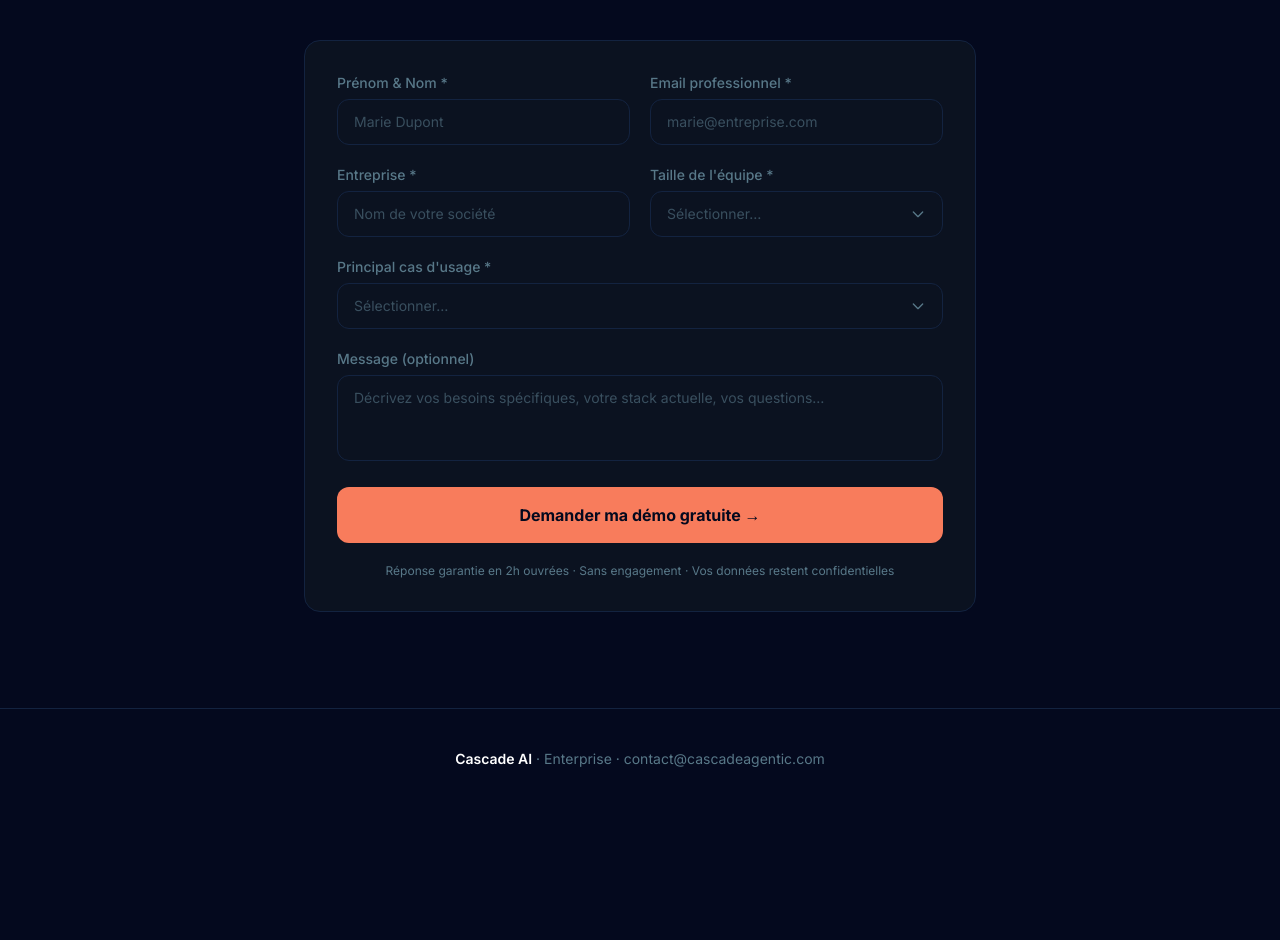
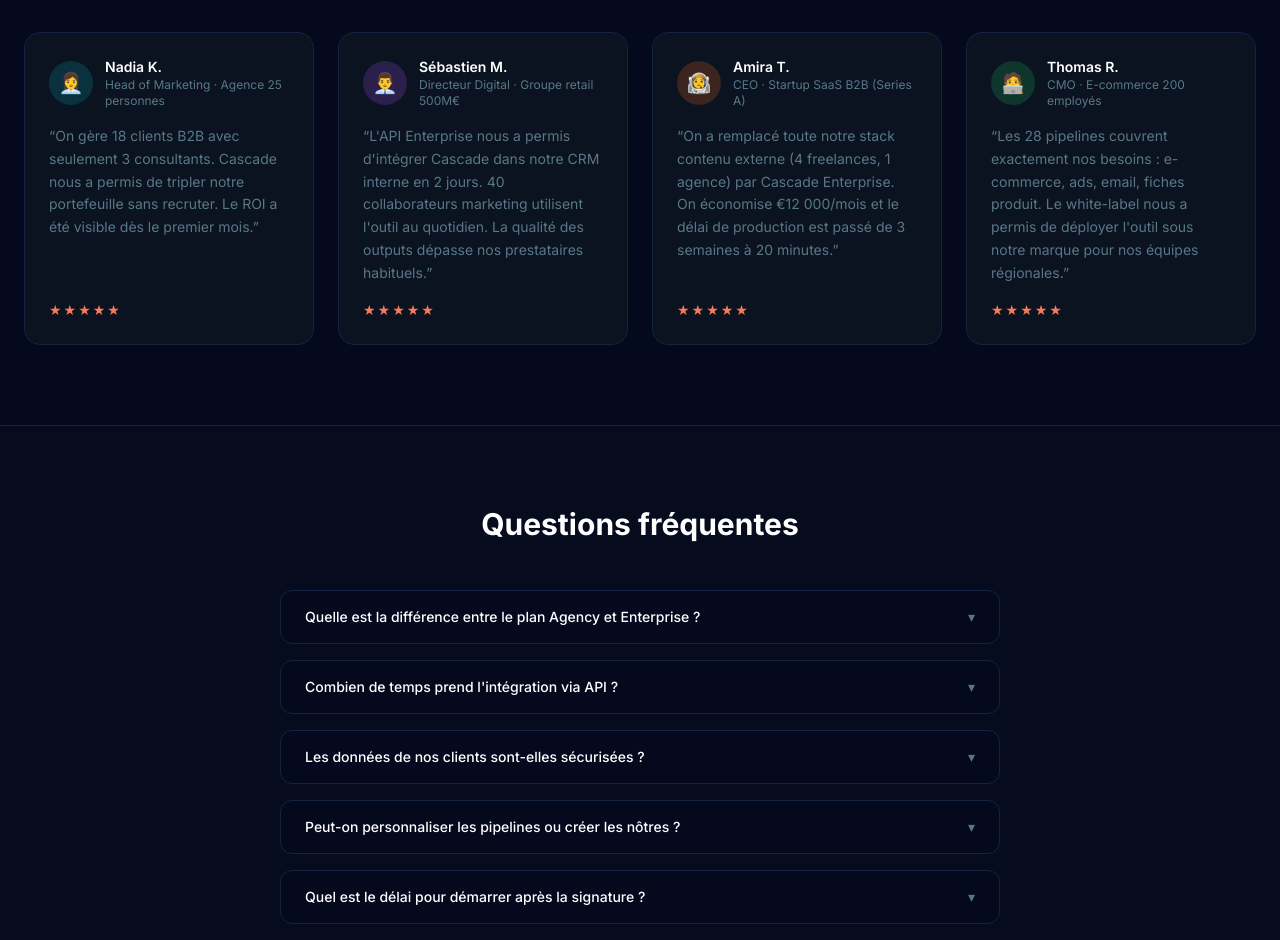
Before and after one commit to oldena/cascade-ai, a Next.js app: page /enterprise in a window 1280 px wide. Shown: the part 4028-4968 px from the top of the page. Before the commit the page ends 4837 px from the top, so only its background shows below. Built offline with nearby package versions, Linux system fonts and the light colour scheme.

Commit message:
feat: add testimonials and FAQ sections to enterprise landing page

```diff
--- a/app/enterprise/page.tsx
+++ b/app/enterprise/page.tsx
@@ -57,6 +57,64 @@
     color: 'border-cascade-teal',
     cta: true,
     highlight: true,
+  },
+]
+
+const TESTIMONIALS_ENTERPRISE = [
+  {
+    name: 'Nadia K.',
+    role: 'Head of Marketing · Agence 25 personnes',
+    avatar: '👩‍💼',
+    color: '#00b4b4',
+    quote: 'On gère 18 clients B2B avec seulement 3 consultants. Cascade nous a permis de tripler notre portefeuille sans recruter. Le ROI a été visible dès le premier mois.',
+  },
+  {
+    name: 'Sébastien M.',
+    role: 'Directeur Digital · Groupe retail 500M€',
+    avatar: '👨‍💼',
+    color: '#a855f7',
+    quote: 'L\'API Enterprise nous a permis d\'intégrer Cascade dans notre CRM interne en 2 jours. 40 collaborateurs marketing utilisent l\'outil au quotidien. La qualité des outputs dépasse nos prestataires habituels.',
+  },
+  {
+    name: 'Amira T.',
+    role: 'CEO · Startup SaaS B2B (Series A)',
+    avatar: '👩‍🚀',
+    color: '#f97316',
+    quote: 'On a remplacé toute notre stack contenu externe (4 freelances, 1 agence) par Cascade Enterprise. On économise €12 000/mois et le délai de production est passé de 3 semaines à 20 minutes.',
+  },
+  {
+    name: 'Thomas R.',
+    role: 'CMO · E-commerce 200 employés',
+    avatar: '🧑‍💻',
+    color: '#22c55e',
+    quote: 'Les 28 pipelines couvrent exactement nos besoins : e-commerce, ads, email, fiches produit. Le white-label nous a permis de déployer l\'outil sous notre marque pour nos équipes régionales.',
+  },
+]
+
+const FAQ_ENTERPRISE = [
+  {
+    q: 'Quelle est la différence entre le plan Agency et Enterprise ?',
+    a: 'Agency est notre plan self-service le plus avancé (200 cascades/mois, 6 intégrations, API 1000 req/jour). Enterprise est sur devis : utilisateurs illimités, API illimitée, SLA 2h ouvrées, onboarding guidé, white-label complet, facturation sur devis (virement, trimestriel ou annuel) et contrat cadre (MSA).',
+  },
+  {
+    q: 'Combien de temps prend l\'intégration via API ?',
+    a: 'Moins d\'une journée pour une intégration basique (webhooks + REST API). Nous fournissons une documentation complète, un environnement sandbox, et un interlocuteur technique dédié pour les clients Enterprise.',
+  },
+  {
+    q: 'Les données de nos clients sont-elles sécurisées ?',
+    a: 'Oui. Hébergement 100% Europe (UE), isolation complète par compte, clés API révocables à tout moment, logs d\'audit disponibles. Aucune donnée client n\'est utilisée pour entraîner des modèles. Conformité RGPD native.',
+  },
+  {
+    q: 'Peut-on personnaliser les pipelines ou créer les nôtres ?',
+    a: 'En Enterprise, oui. Nous configurons des pipelines sur mesure selon votre secteur, votre ton de marque et vos workflows internes. Les 28 pipelines standards sont inclus et disponibles immédiatement.',
+  },
+  {
+    q: 'Quel est le délai pour démarrer après la signature ?',
+    a: 'Accès immédiat après signature. L\'onboarding guidé (session de formation + configuration) se fait dans les 48h ouvrées. Votre équipe est opérationnelle en moins d\'une semaine.',
+  },
+  {
+    q: 'Proposez-vous une démonstration avant engagement ?',
+    a: 'Oui, toujours. Nous offrons une démo personnalisée gratuite avec votre propre use case. Remplissez le formulaire ci-dessous — réponse en moins de 2h ouvrées, sans engagement.',
   },
 ]
 
@@ -266,6 +324,53 @@
         </div>
       </section>
 
+      {/* Testimonials */}
+      <section className="max-w-7xl mx-auto px-6 py-20">
+        <h2 className="text-3xl font-bold text-center mb-4">Ce que disent nos clients</h2>
+        <p className="text-cascade-muted text-center mb-12 max-w-xl mx-auto">Agences, grandes entreprises et startups — ils ont transformé leur production marketing avec Cascade.</p>
+        <div className="grid sm:grid-cols-2 lg:grid-cols-4 gap-6">
+          {TESTIMONIALS_ENTERPRISE.map((t) => (
+            <div key={t.name} className="bg-cascade-surface border border-cascade-border rounded-2xl p-6 flex flex-col gap-4 hover:border-cascade-teal/40 transition-colors">
+              <div className="flex items-center gap-3">
+                <div className="w-11 h-11 rounded-full flex items-center justify-center text-xl flex-shrink-0" style={{ backgroundColor: t.color + '33' }}>
+                  {t.avatar}
+                </div>
+                <div>
+                  <div className="text-sm font-semibold text-white">{t.name}</div>
+                  <div className="text-xs text-cascade-muted">{t.role}</div>
+                </div>
+              </div>
+              <p className="text-sm text-cascade-muted leading-relaxed flex-1">&ldquo;{t.quote}&rdquo;</p>
+              <div className="flex gap-0.5">
+                {Array.from({ length: 5 }).map((_, i) => (
+                  <span key={i} className="text-cascade-teal text-sm">★</span>
+                ))}
+              </div>
+            </div>
+          ))}
+        </div>
+      </section>
+
+      {/* FAQ */}
+      <section className="bg-cascade-surface/40 border-y border-cascade-border py-20">
+        <div className="max-w-3xl mx-auto px-6">
+          <h2 className="text-3xl font-bold text-center mb-12">Questions fréquentes</h2>
+          <div className="space-y-4">
+            {FAQ_ENTERPRISE.map((item) => (
+              <details key={item.q} className="group border border-cascade-border rounded-xl bg-cascade-bg overflow-hidden">
+                <summary className="flex items-center justify-between px-6 py-4 cursor-pointer list-none text-sm font-medium text-white hover:text-cascade-teal transition-colors">
+                  {item.q}
+                  <span className="ml-4 flex-shrink-0 text-cascade-muted group-open:rotate-180 transition-transform duration-200">▾</span>
+                </summary>
+                <div className="px-6 pb-5 text-sm text-cascade-muted leading-relaxed border-t border-cascade-border pt-4">
+                  {item.a}
+                </div>
+              </details>
+            ))}
+          </div>
+        </div>
+      </section>
+
       {/* Contact / demo form */}
       <section id="contact" className="max-w-7xl mx-auto px-6 py-24">
         <div className="max-w-2xl mx-auto">
```
